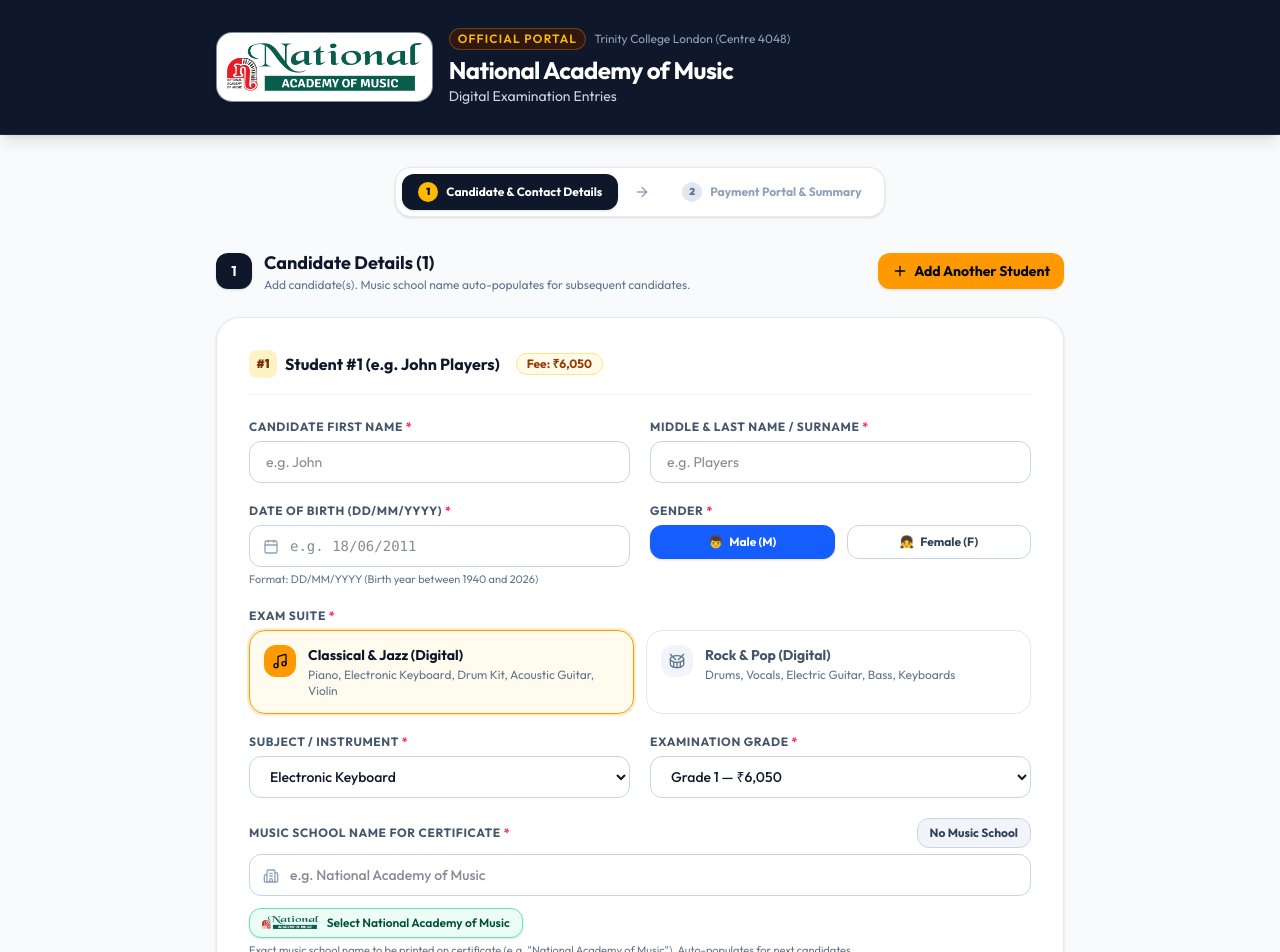
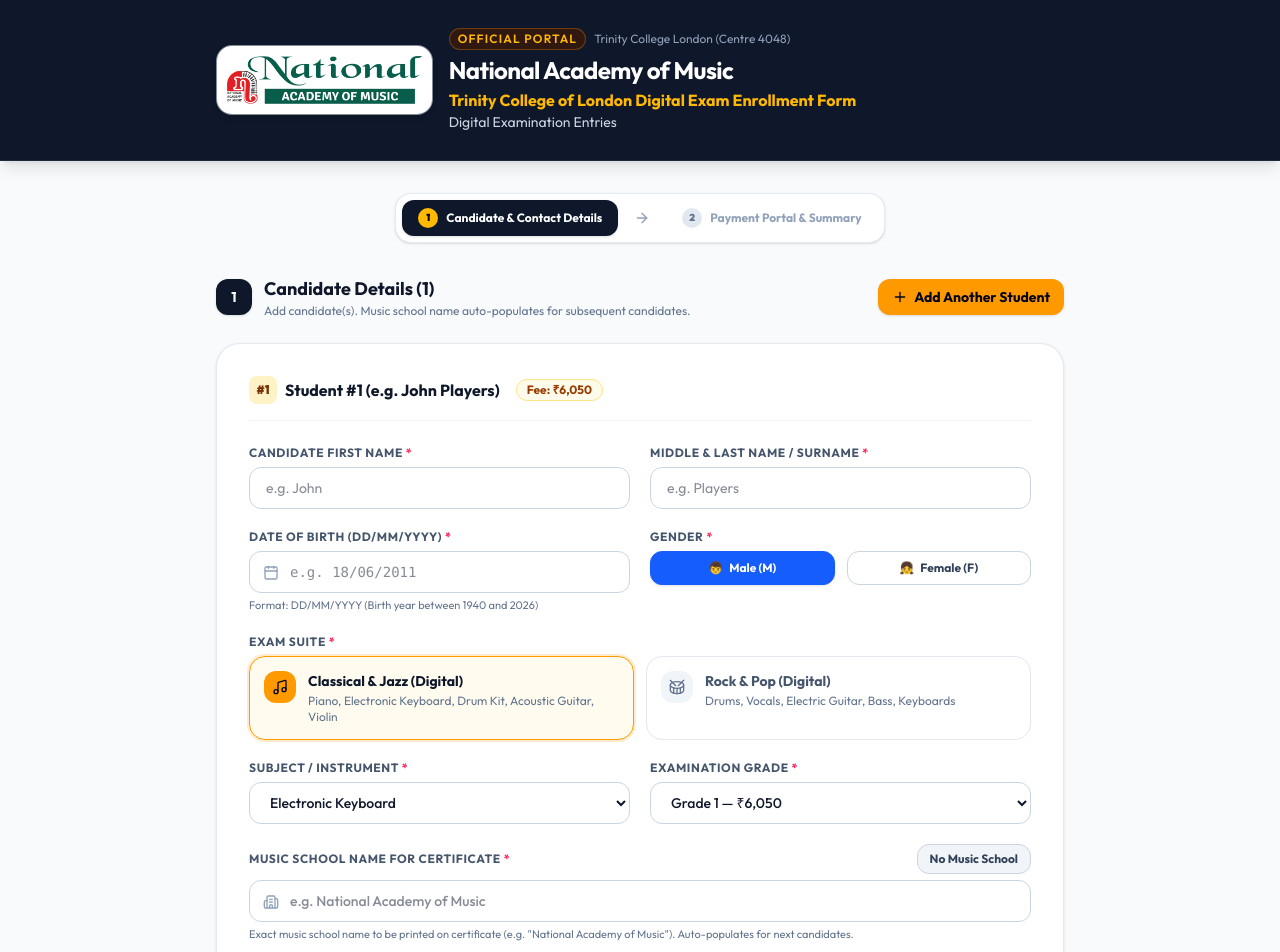
Before and after one commit to navaneethkrishnans4/sangeet-sarathi, a Next.js app: page /enroll in a window 1280 px wide. Shown: the top 952 px of the page. Built offline with nearby package versions, Linux system fonts and the light colour scheme; a web font is replaced by a local one.

Commit message:
feat(enroll): add Trinity College of London Digital Exam Enrollment Form to header and remove logo button from music school input

```diff
--- a/app/enroll/page.tsx
+++ b/app/enroll/page.tsx
@@ -451,6 +451,9 @@ export default function PublicEnrollPage() {
               <h1 className="text-xl sm:text-2xl font-bold tracking-tight text-white mt-1">
                 National Academy of Music
               </h1>
+              <p className="text-sm sm:text-base font-bold text-amber-400 mt-0.5">
+                Trinity College of London Digital Exam Enrollment Form
+              </p>
               <p className="text-xs sm:text-sm text-slate-300">
                 Digital Examination Entries
               </p>
@@ -1228,7 +1231,6 @@ export default function PublicEnrollPage() {
                             </button>
                           </div>
                         ) : (
-                          <div className="space-y-2">
                           <div className="relative">
                             <Building2 className="w-4 h-4 text-slate-400 absolute left-3.5 top-3.5" />
                             <input
@@ -1239,45 +1241,6 @@ export default function PublicEnrollPage() {
                               placeholder="e.g. National Academy of Music"
                               className="w-full pl-10 pr-4 py-2.5 rounded-xl border border-slate-300 focus:border-amber-500 focus:ring-2 focus:ring-amber-500/20 text-sm font-medium transition-all"
                             />
-                            </div>
-
-                            {/* Logo Display for National Academy of Music */}
-                            {cand.schoolName && cand.schoolName.toLowerCase().includes("national") && (
-                              <div className="p-3 rounded-2xl bg-emerald-50/90 border border-emerald-200 flex items-center justify-between gap-3 shadow-sm animate-in fade-in">
-                                <div className="flex items-center gap-3">
-                                  <img
-                                    src="/images/national-academy-of-music.png"
-                                    alt="National Academy of Music"
-                                    className="h-8 sm:h-9 object-contain"
-                                  />
-                                  <div>
-                                    <span className="text-xs font-bold text-emerald-950 block">National Academy of Music</span>
-                                    <span className="text-[10px] text-emerald-700">Official Partner Academy</span>
-                                  </div>
-                                </div>
-                                <span className="text-[11px] font-semibold text-emerald-800 bg-emerald-100 px-2.5 py-0.5 rounded-full shrink-0">
-                                  ✓ Verified Partner
-                                </span>
-                              </div>
-                            )}
-
-                            {/* Quick Select Chip for National Academy of Music */}
-                            {!cand.schoolName && (
-                              <div className="flex items-center gap-2 pt-1">
-                                <button
-                                  type="button"
-                                  onClick={() => updateCandidate(index, "schoolName", "National Academy of Music")}
-                                  className="inline-flex items-center gap-2 text-xs font-semibold px-3 py-1.5 rounded-xl bg-emerald-50 hover:bg-emerald-100 text-emerald-900 border border-emerald-300 transition-all cursor-pointer shadow-sm"
-                                >
-                                  <img
-                                    src="/images/national-academy-of-music.png"
-                                    alt="National Academy of Music"
-                                    className="h-3.5 object-contain"
-                                  />
-                                  <span>Select National Academy of Music</span>
-                                </button>
-                              </div>
-                            )}
                           </div>
                         )}
                         <span className="text-[11px] text-slate-500 mt-1 block">
```
Lines whose indentation alone changed are shown as unchanged.
